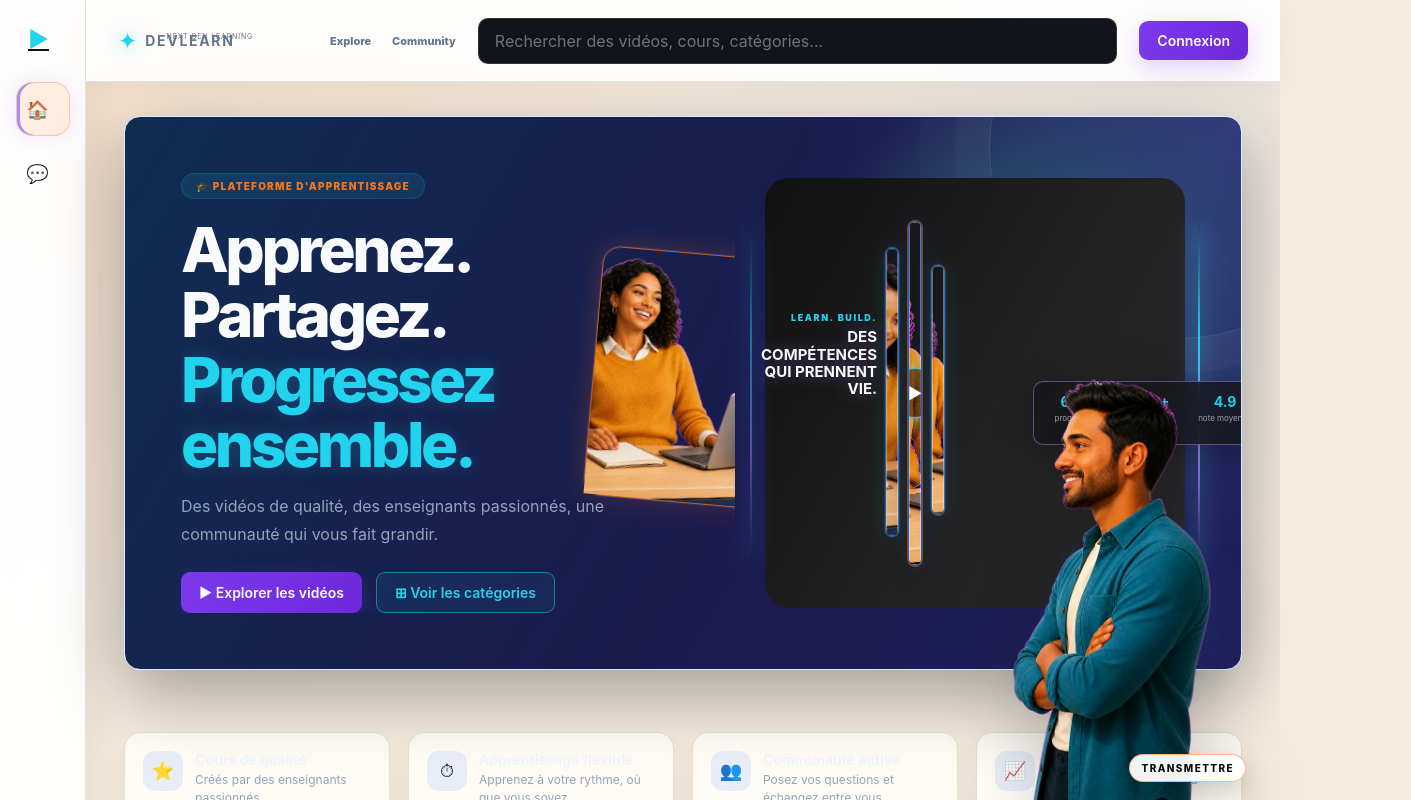
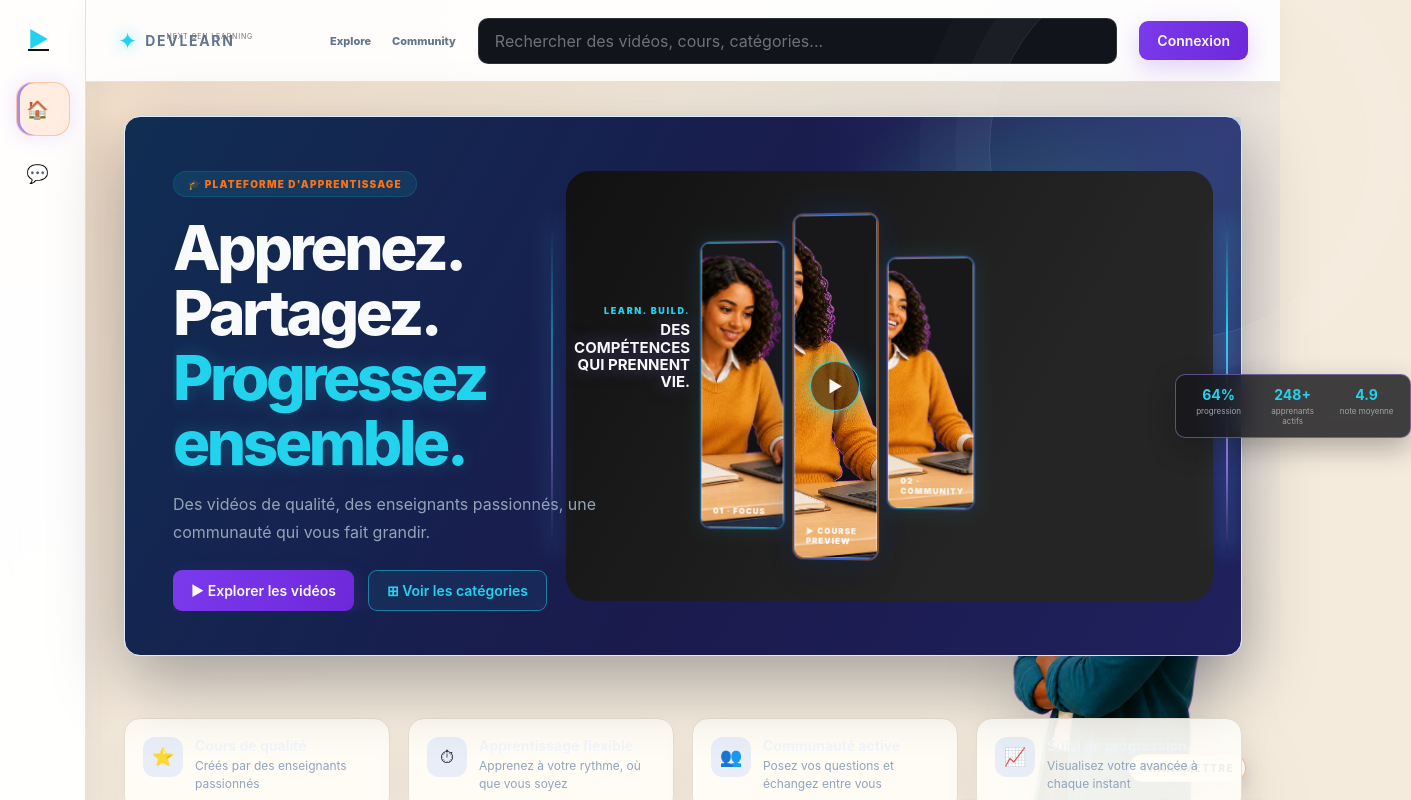
Before and after one commit to geromguershom-dot/video-tutorials-platform-frontend, a React app: page / in a window 1280 px wide. Shown: the top 800 px of the page, 1411 px wide, since content can reach past the window. Built offline with nearby package versions, Linux system fonts and the light colour scheme; no server answers; the HTML template or start-up script is replaced by a standard one.

Commit message:
style: match reference hero composition

```diff
--- a/src/index.css
+++ b/src/index.css
@@ -2119,3 +2119,18 @@ body { background-image: radial-gradient(circle at 8% 6%, rgba(249,115,22,.08),
 .scroll-character-caption { z-index: 2; color: #111111; background: rgba(255,255,255,.92); border-color: rgba(249,115,22,.5); box-shadow: 0 8px 18px rgba(17,17,17,.12); }
 @media (max-width: 900px) { .scroll-character { opacity: 1 !important; width: min(28vw, 260px); } }
 @media (max-width: 520px) { .scroll-character { opacity: 1 !important; width: 170px; right: -8px; } }
+
+/* HERO REFERENCE COMPOSITION — PANELS BEHIND TITLE */
+.hero-with-image { position: relative; display: block; min-height: 520px; padding: 44px 48px; overflow: visible; }
+.hero-with-image .hero-content { position: relative; z-index: 6; width: 52%; max-width: 560px; }
+.hero-title-stage { padding-top: 10px; }
+.hero-composition { position: absolute; z-index: 2; top: 50%; right: 28px; width: 58%; max-width: 690px; margin: 0; transform: translateY(-50%); }
+.hero-showcase { min-height: 430px; }
+.hero-panel-grid { position: relative; z-index: 2; }
+.hero-image-panel { position: relative; z-index: 2; }
+.scroll-character { z-index: 1 !important; opacity: 1 !important; filter: saturate(1.08) contrast(1.04) drop-shadow(0 24px 36px rgba(17,17,17,.18)) !important; }
+.scroll-character-frame { filter: none !important; mix-blend-mode: normal !important; opacity: 0 !important; }
+.scroll-character-frame.is-active { opacity: 1 !important; }
+.hero-title-backdrop { display: none !important; }
+@media (max-width: 900px) { .hero-with-image { min-height: 760px; padding: 34px 28px; } .hero-with-image .hero-content { width: 100%; max-width: 600px; } .hero-composition { position: relative; top: auto; right: auto; width: 100%; max-width: none; margin-top: 86px; transform: none; } }
+@media (max-width: 520px) { .hero-with-image { min-height: 700px; padding: 28px 20px; } .hero-composition { margin-top: 68px; } }
--- a/src/pages/Home.jsx
+++ b/src/pages/Home.jsx
@@ -63,7 +63,6 @@ export default function Home() {
       {/* HERO */}
         <div className="hero hero-with-image">
                 <div className="hero-content hero-title-stage">
-          <div className="hero-title-backdrop hero-animated-character" aria-hidden="true"><img src={studentLaughing} alt="" /></div>
           <span className="hero-badge">
 {user?.role === 'teacher' ? '✦ ESPACE CRÉATEUR' : '🎓 PLATEFORME D\'APPRENTISSAGE'}</span>
           <h1 className="hero-title">
```
